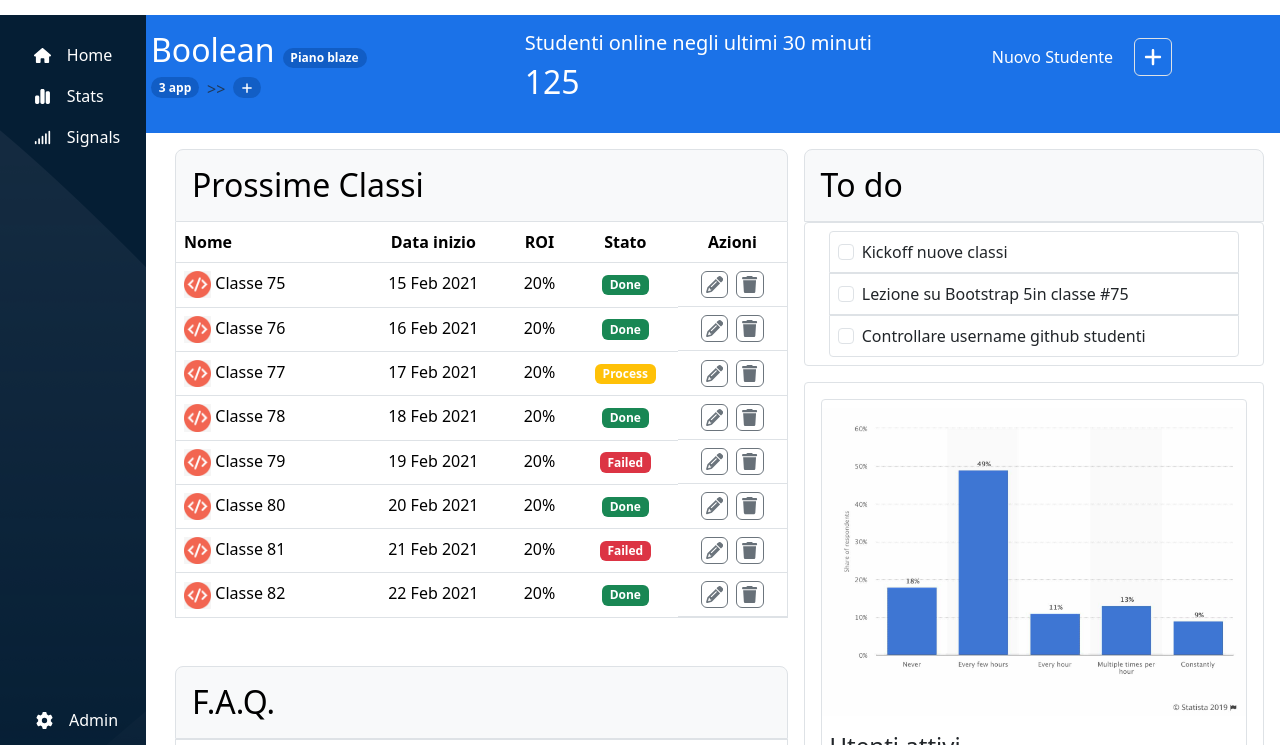
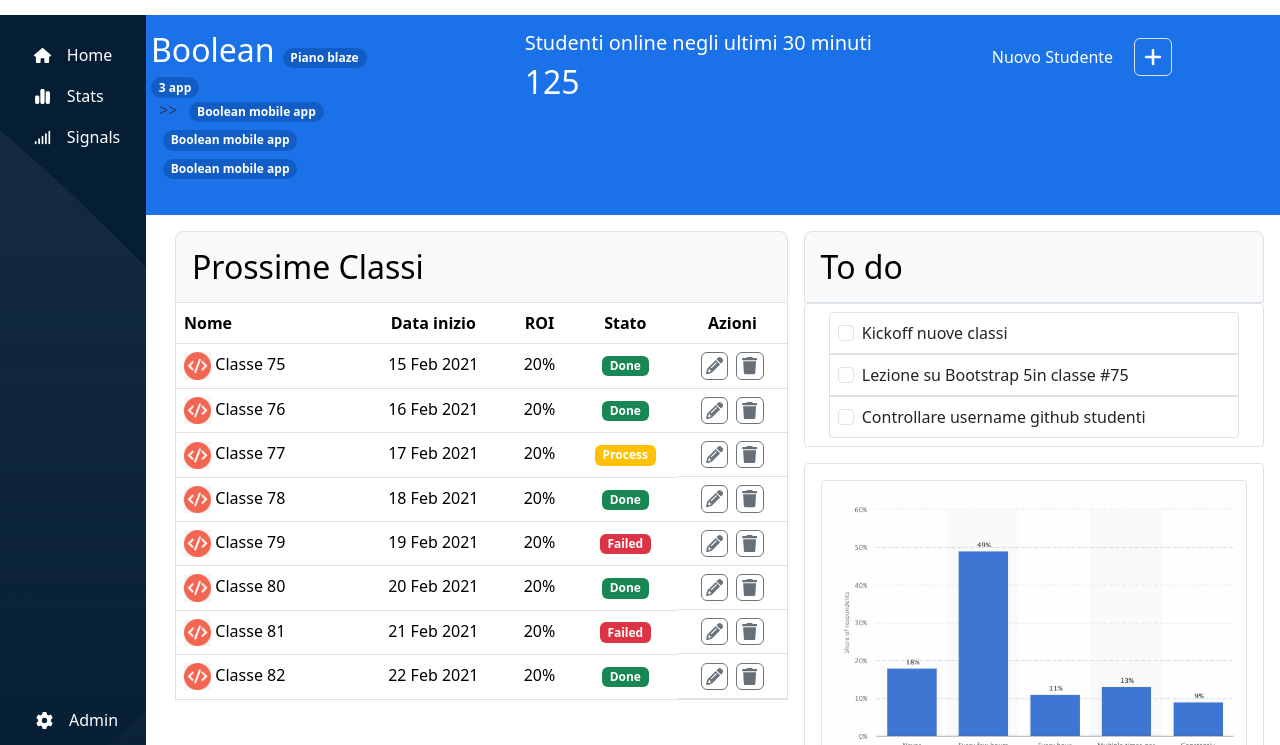
Before and after one commit to BernardoCosmi/html-css-bootstrap-dashboard, a plain HTML site: page index.html in a window 1280 px wide. Shown: the part 55-800 px from the top of the page. Drawn offline with nearby package versions, Linux system fonts and the light colour scheme.

Commit message:
Minor fix

```diff
--- a/index.html
+++ b/index.html
@@ -112,8 +112,13 @@
 
                     <nav style="--bs-breadcrumb-divider: '>>';" aria-label="breadcrumb">
                         <ol class="breadcrumb">
-                          <li class="breadcrumb-item"><span class="badge d-flex align-items-center rounded-5">3 app</span></li>
-                          <li class="breadcrumb-item"><span class="badge d-flex align-items-center rounded-5"><svg xmlns="http://www.w3.org/2000/svg" height="1em" width="1em" viewBox="0 0 448 512"><!--!Font Awesome Free 6.5.1 by @fontawesome - https://fontawesome.com License - https://fontawesome.com/license/free Copyright 2023 Fonticons, Inc.--><path fill="#ffffff" d="M256 80c0-17.7-14.3-32-32-32s-32 14.3-32 32V224H48c-17.7 0-32 14.3-32 32s14.3 32 32 32H192V432c0 17.7 14.3 32 32 32s32-14.3 32-32V288H400c17.7 0 32-14.3 32-32s-14.3-32-32-32H256V80z"/></svg></span></li>
+                            <li class="breadcrumb-item"><span class="badge d-flex align-items-center rounded-5">3 app</span></li>
+                            <li class="breadcrumb-item d-lg-none"><span class="badge d-flex align-items-center rounded-5"><svg xmlns="http://www.w3.org/2000/svg" height="1em" width="1em" viewBox="0 0 448 512"><!--!Font Awesome Free 6.5.1 by @fontawesome - https://fontawesome.com License - https://fontawesome.com/license/free Copyright 2023 Fonticons, Inc.--><path fill="#ffffff" d="M256 80c0-17.7-14.3-32-32-32s-32 14.3-32 32V224H48c-17.7 0-32 14.3-32 32s14.3 32 32 32H192V432c0 17.7 14.3 32 32 32s32-14.3 32-32V288H400c17.7 0 32-14.3 32-32s-14.3-32-32-32H256V80z"/></svg></span></li>
+                            <li class="breadcrumb-item d-lg-block d-flex">
+                                <span class="badge m-1 rounded-5">Boolean mobile app</span>
+                                <span class="badge m-1 rounded-5">Boolean mobile app</span>
+                                <span class="badge m-1 rounded-5">Boolean mobile app</span>
+                            </li>
                         </ol>
                     </nav>
                 </div>
```
